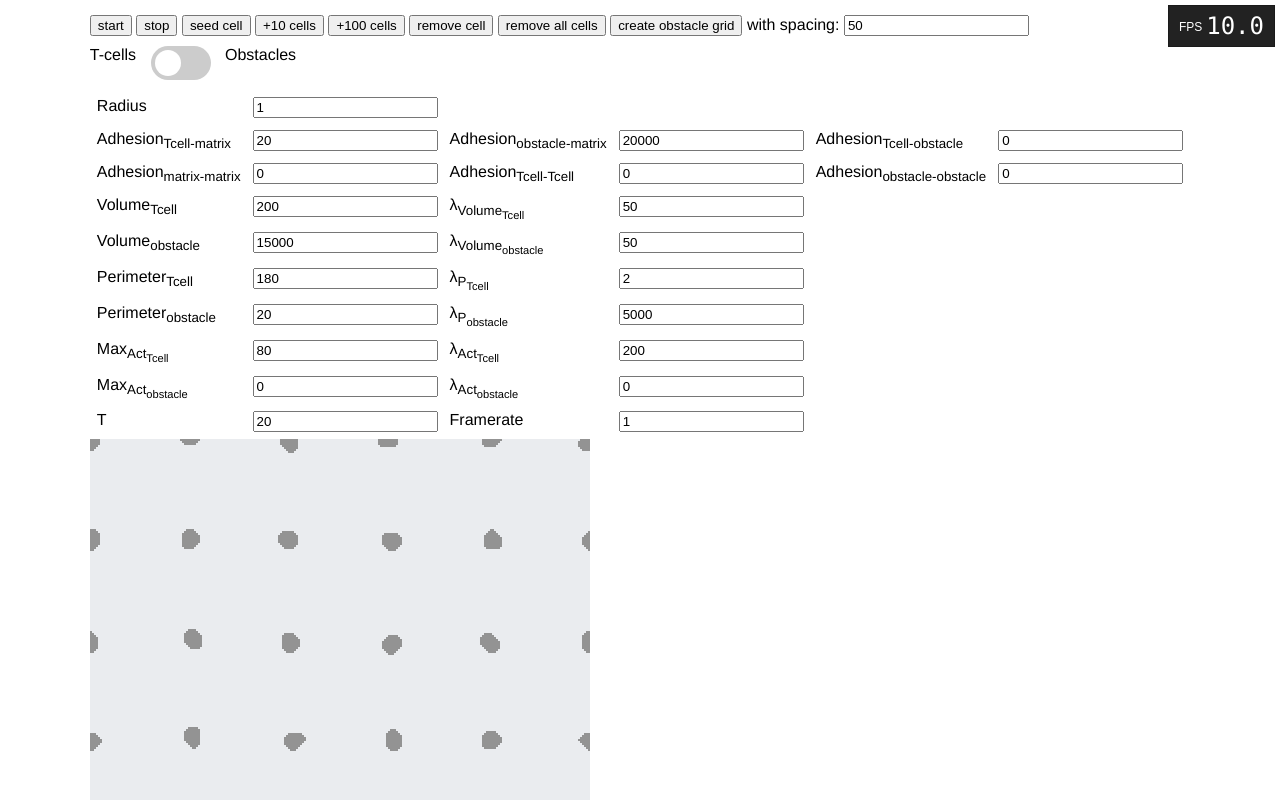
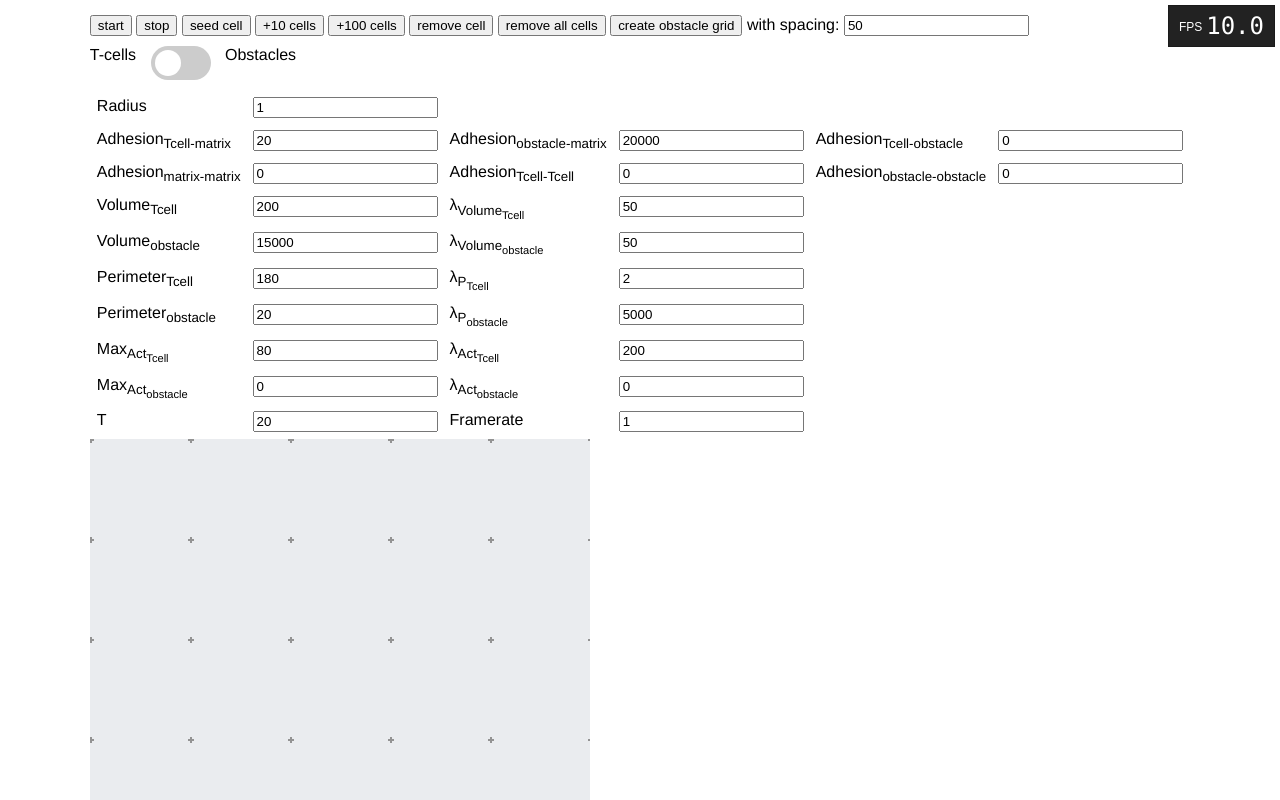
Before and after one commit to GitNomis/CPM, a plain HTML site: page ActModelWithObstaclesInteractive.html in a window 1280 px wide. Both pictures are taken after a click on the button "create obstacle grid". Shown: the top 800 px of the page. Drawn offline with Linux system fonts and the light colour scheme; animation ran at ten frames a second.

Commit message:
is barrier + spacing circles

```diff
--- a/ActModelWithObstaclesInteractive.html
+++ b/ActModelWithObstaclesInteractive.html
@@ -114,7 +114,7 @@ function initialize(){
           [20,    0,    0],
           [20000, 0,    0] ],
 		T : 20,
-		IS_BARRIER : [false,false,false],
+		IS_BARRIER : [false,false,true],
 		torus : [true,true]
 	})
 	//C.add( new CPM.Adhesion( C.conf ) )
@@ -194,9 +194,11 @@ function killAllCells(){
 function createObstacleGrid(){
 	for(var i = 0; i < 250; i += spacing){
 		for(var j = 0; j < 250; j += spacing){
-			let cid = C.makeNewCellID( 2 )
-			C.setpix( [i,j], cid )
+			let k = 2
+			let cid = C.makeNewCellID( k )
+			gm.assignCellPixels( gm.makeCircle( [i,j], radius.value ), k, cid )
 			cells.push(cid)
+			types.push(k)
 		}
 	}
 
```
